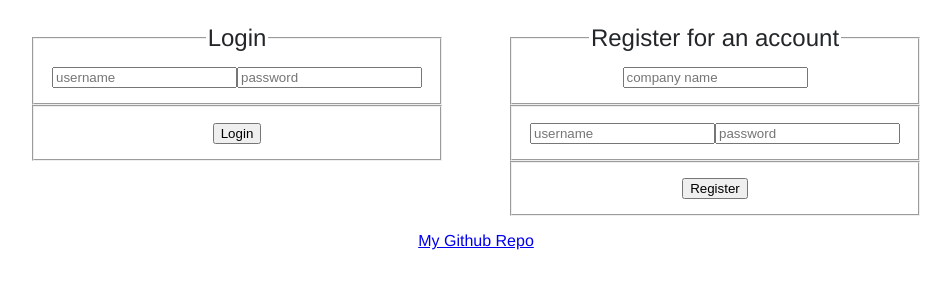
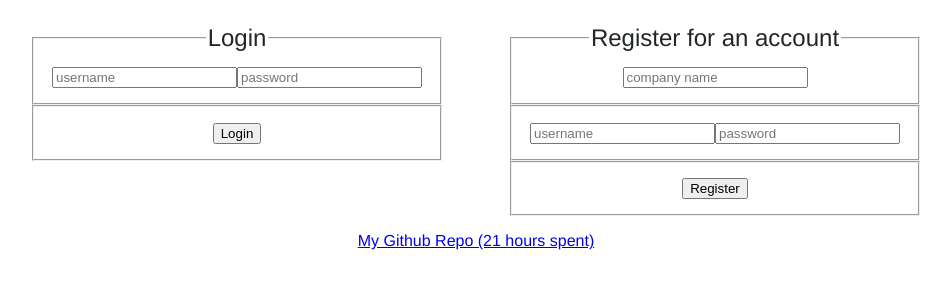
Before and after one commit to mason-spong/hackathon, a Vue app in the folder front-end/: page / in a window 1280 px wide. Shown: the top 300 px of the page, without its empty margins (164-1115 px from the left). Built offline with nearby package versions, Linux system fonts and the light colour scheme; no server answers; what vue-core-video-player would draw is missing.

Commit message:
add hours spent

```diff
--- a/front-end/src/components/Footer.vue
+++ b/front-end/src/components/Footer.vue
@@ -1,6 +1,6 @@
 <template>
 <div class="footer">
-  <a class="link" href="https://github.com/mason-spong/hackathon">My Github Repo</a>
+  <a class="link" href="https://github.com/mason-spong/hackathon">My Github Repo (21 hours spent)</a>
 </div>
 </template>
 
```
